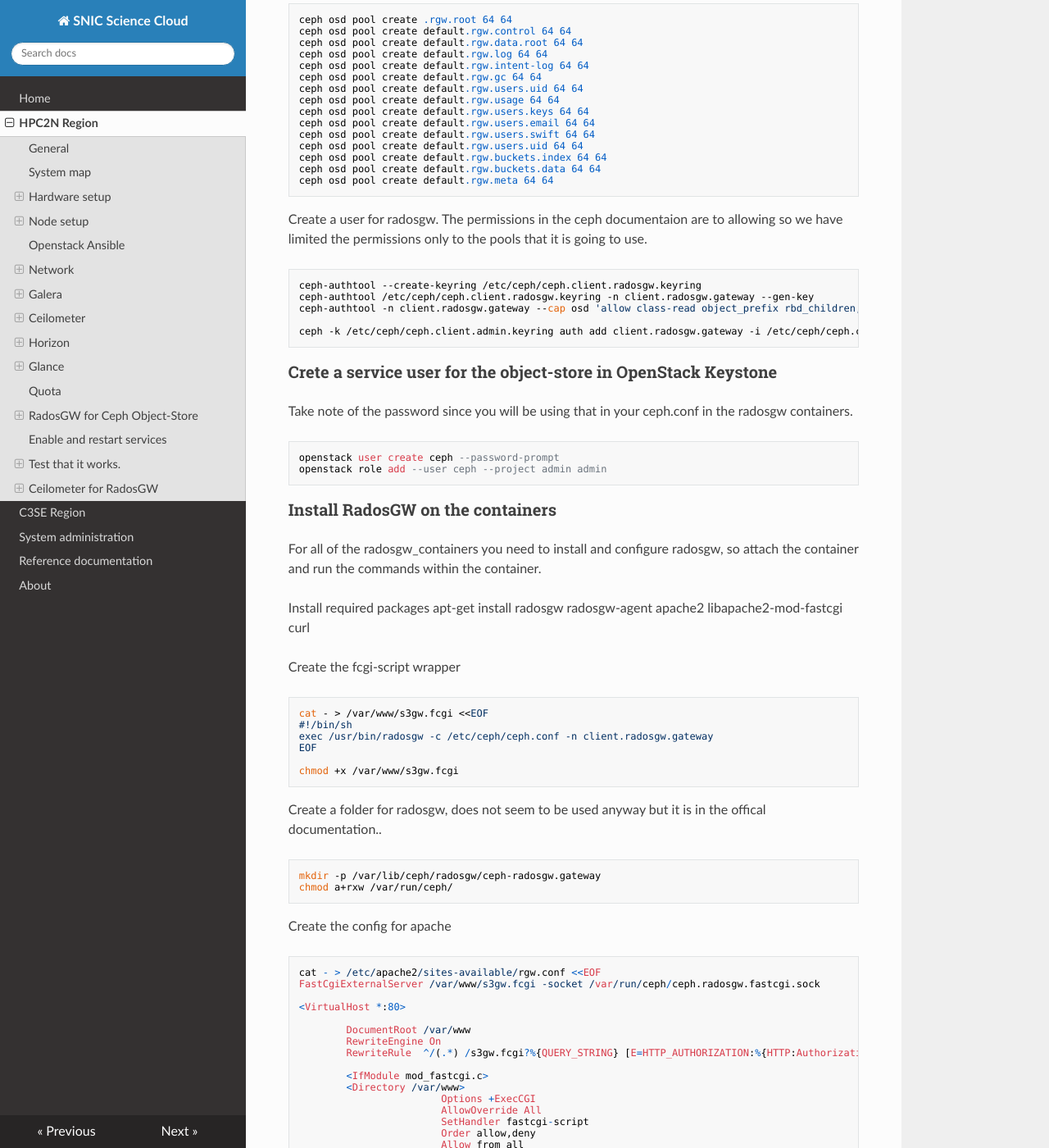
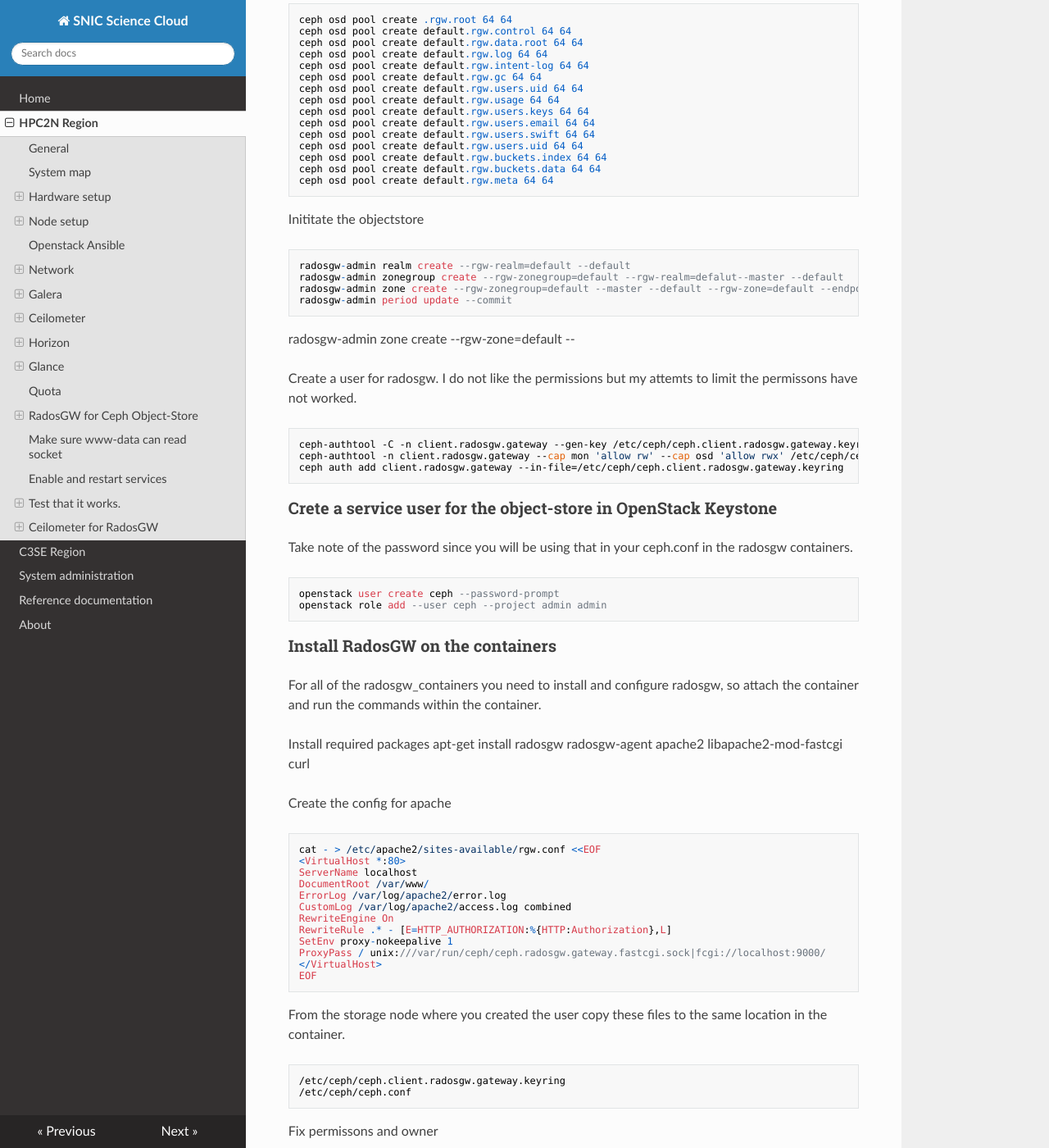
Before and after one commit to SNICScienceCloud/operators-documentation, an MkDocs documentation site: the page built from docs/config_hpc2n.md, in a window 1280 px wide and 1400 px high, scrolled down 11500 px. Shown: the whole window at 82% size. Built offline with MkDocs 1.6.1, drawn with Linux system fonts in a browser that asks for light colours; nearby versions of some CDN libraries; old or Windows-style settings are respelled for this version of MkDocs; some of the changed text lies outside the part shown.

Commit message:
Updates in radosgw setup

```diff
--- a/docs/config_hpc2n.md
+++ b/docs/config_hpc2n.md
@@ -566,15 +566,22 @@ To create the object store pools, run these commands on any storage node. Adjust
     ceph osd pool create default.rgw.buckets.data 64 64
     ceph osd pool create default.rgw.meta 64 64
 
+Inititate the objectstore
+
+    radosgw-admin realm create --rgw-realm=default --default
+    radosgw-admin zonegroup create --rgw-zonegroup=default --rgw-realm=defalut--master --default
+    radosgw-admin zone create --rgw-zonegroup=default --master --default --rgw-zone=default --endpoints "http://172.16.1:6000,https://hpc2n.cloud.snic.se:6000"
+    radosgw-admin period update --commit
+
+
+radosgw-admin zone create --rgw-zone=default --
+
 Create a user for radosgw.
-The permissions in the ceph documentaion are to allowing so we have limited the permissions only to the pools that it is going to use.
+I do not like the permissions but my attemts to limit the permissons have not worked.
 
-    ceph-authtool --create-keyring /etc/ceph/ceph.client.radosgw.keyring
-    ceph-authtool /etc/ceph/ceph.client.radosgw.keyring -n client.radosgw.gateway --gen-key
-    ceph-authtool -n client.radosgw.gateway --cap osd 'allow class-read object_prefix rbd_children,rwx pool=.rgw.root,rwx pool=default.rgw.control,rwx pool=default.rgw.data.root,rwx pool=default.rgw.log,rwx pool=default.rgw.intent-log,rwx pool=default.rgw.gc,rwx pool=default.rgw.users.uid,rwx pool=default.rgw.usage,rwx pool=default.rgw.users.keys,rwx pool=default.rgw.users.email,rwx pool=default.rgw.users.swift,rwx pool=default.rgw.users.uid,rwx pool=default.rgw.buckets.index,rwx pool=default.rgw.buckets.data,rwx pool=default.rgw.meta' --cap mon 'allow r' /etc/ceph/ceph.client.radosgw.keyring
-
-    ceph -k /etc/ceph/ceph.client.admin.keyring auth add client.radosgw.gateway -i /etc/ceph/ceph.client.radosgw.keyring
-
+    ceph-authtool -C -n client.radosgw.gateway --gen-key /etc/ceph/ceph.client.radosgw.gateway.keyring
+    ceph-authtool -n client.radosgw.gateway --cap mon 'allow rw' --cap osd 'allow rwx' /etc/ceph/ceph.client.radosgw.gateway.keyring
+    ceph auth add client.radosgw.gateway --in-file=/etc/ceph/ceph.client.radosgw.gateway.keyring
 
 ### Crete a service user for the object-store in OpenStack Keystone
 
@@ -590,53 +597,24 @@ For all of the radosgw_containers you need to install and configure radosgw, so
 Install required packages
     apt-get install radosgw radosgw-agent apache2 libapache2-mod-fastcgi curl
 
-Create the fcgi-script wrapper
-
-    cat - > /var/www/s3gw.fcgi <<EOF
-    #!/bin/sh
-    exec /usr/bin/radosgw -c /etc/ceph/ceph.conf -n client.radosgw.gateway
-    EOF
-
-    chmod +x /var/www/s3gw.fcgi
-
-Create a folder for radosgw, does not seem to be used anyway but it is in the offical documentation..
-
-    mkdir -p /var/lib/ceph/radosgw/ceph-radosgw.gateway
-    chmod a+rxw /var/run/ceph/
-
 Create the config for apache
 
     cat - > /etc/apache2/sites-available/rgw.conf <<EOF
-    FastCgiExternalServer /var/www/s3gw.fcgi -socket /var/run/ceph/ceph.radosgw.fastcgi.sock
-
     <VirtualHost *:80>
-
-            DocumentRoot /var/www
-            RewriteEngine On
-            RewriteRule  ^/(.*) /s3gw.fcgi?%{QUERY_STRING} [E=HTTP_AUTHORIZATION:%{HTTP:Authorization},L]
-
-            <IfModule mod_fastcgi.c>
-            <Directory /var/www>
-                            Options +ExecCGI
-                            AllowOverride All
-                            SetHandler fastcgi-script
-                            Order allow,deny
-                            Allow from all
-                            AuthBasicAuthoritative Off
-                    </Directory>
-            </IfModule>
-
-            AllowEncodedSlashes On
-            ErrorLog /var/log/apache2/error.log
-            CustomLog /var/log/apache2/access.log combined
-            ServerSignature Off
-
+    ServerName localhost
+    DocumentRoot /var/www/
+    ErrorLog /var/log/apache2/error.log
+    CustomLog /var/log/apache2/access.log combined
+    RewriteEngine On
+    RewriteRule .* - [E=HTTP_AUTHORIZATION:%{HTTP:Authorization},L]
+    SetEnv proxy-nokeepalive 1
+    ProxyPass / unix:///var/run/ceph/ceph.radosgw.gateway.fastcgi.sock|fcgi://localhost:9000/
     </VirtualHost>
     EOF
 
 From the storage node where you created the user copy these files to the same location in the container.
 
-    /etc/ceph/ceph.client.radosgw.keyring
+    /etc/ceph/ceph.client.radosgw.gateway.keyring
     /etc/ceph/ceph.conf
 
 Fix permissons and owner
@@ -646,19 +624,21 @@ Fix permissons and owner
 
 Enable modules and rgw site, disable the default website.
 
-    sudo a2enmod rewrite
-    sudo a2enmod fastcgi
+    a2enmod rewrite
+    a2enmod proxy_fcgi
     a2ensite rgw.conf
     a2dissite 000-default
 
-Add the radosgw parts to ceph.conf, change EDIT_PASSWORD to the password used when creating the ceph service user.
+Add the radosgw parts to ceph.conf, change EDIT_PASSWORD to the password used when creating the ceph service user and rgw dns name to your region dns name.
 
     cat - >> /etc/ceph/ceph.conf <<EOF
     [client.radosgw.gateway]
     host = `hostname`
-    keyring = /etc/ceph/ceph.client.radosgw.keyring
-    rgw socket path = /var/run/ceph/ceph.radosgw.fastcgi.sock
+    keyring = /etc/ceph/ceph.client.radosgw.gateway.keyring
+    rgw socket path = /var/run/ceph/ceph.radosgw.gateway.fastcgi.sock
+    rgw print continue = false
     log file = /var/log/radosgw/client.radosgw.log
+    rgw dns name = hpc2n.cloud.snic.se
     rgw keystone url = http://172.16.2.1:35357
     rgw keystone admin user = ceph
     rgw keystone admin password = EDIT_PASSWORD
@@ -666,8 +646,16 @@ Add the radosgw parts to ceph.conf, change EDIT_PASSWORD to the password used wh
     rgw keystone admin domain = default
     rgw keystone accepted roles = _member_, admin
     rgw keystone api version = 3
-    rgw enable usage log = true
+    rgw enable usage log = truA
+    rgw usage log tick interval = 30
+    rgw usage log flush threshold = 1024
+    rgw usage max shards = 32
+    rgw usage max user shards = 1
     EOF
+
+## Make sure www-data can read socket
+
+    chmod a+xr /var/run/ceph
 
 ## Enable and restart services
 
@@ -678,7 +666,7 @@ Add the radosgw parts to ceph.conf, change EDIT_PASSWORD to the password used wh
 
 ## Test that it works.
 
-    curl localhost
+    curl localhost --header 'Host: hpc2n.cloud.snic.se'
 
  Should be an xml response with owner anonymous like
 
--- /dev/null
+++ b/docs/hpc2n_conf/radosgw_container.yml
@@ -0,0 +1,42 @@
+---
+# Copyright 2014, Rackspace US, Inc.
+# #
+# # Licensed under the Apache License, Version 2.0 (the "License");
+# # you may not use this file except in compliance with the License.
+# # You may obtain a copy of the License at
+# #
+# #     http://www.apache.org/licenses/LICENSE-2.0
+# #
+# # Unless required by applicable law or agreed to in writing, software
+# # distributed under the License is distributed on an "AS IS" BASIS,
+# # WITHOUT WARRANTIES OR CONDITIONS OF ANY KIND, either express or implied.
+# # See the License for the specific language governing permissions and
+# # limitations under the License.
+
+component_skel:
+  radosgw:
+    belongs_to:
+      # This is a meta group of a given component type.
+      - radosgw_all
+
+container_skel:
+  radosgw_container:
+    belongs_to:
+      # This is a group of containers mapped to a physical host.
+      - radosgw_containers
+    contains:
+      # This maps back to an item in the component_skel.
+      - radosgw
+    properties:
+      # These are arbitrary key value pairs.
+      service_name: radosgw_service
+
+physical_skel:
+  # This maps back to items in the container_skel.
+  radosgw_containers:
+    belongs_to:
+      - all_containers
+  # This is a required pair for the container physical entry.
+  radosgw_hosts:
+    belongs_to:
+      - hosts
```
